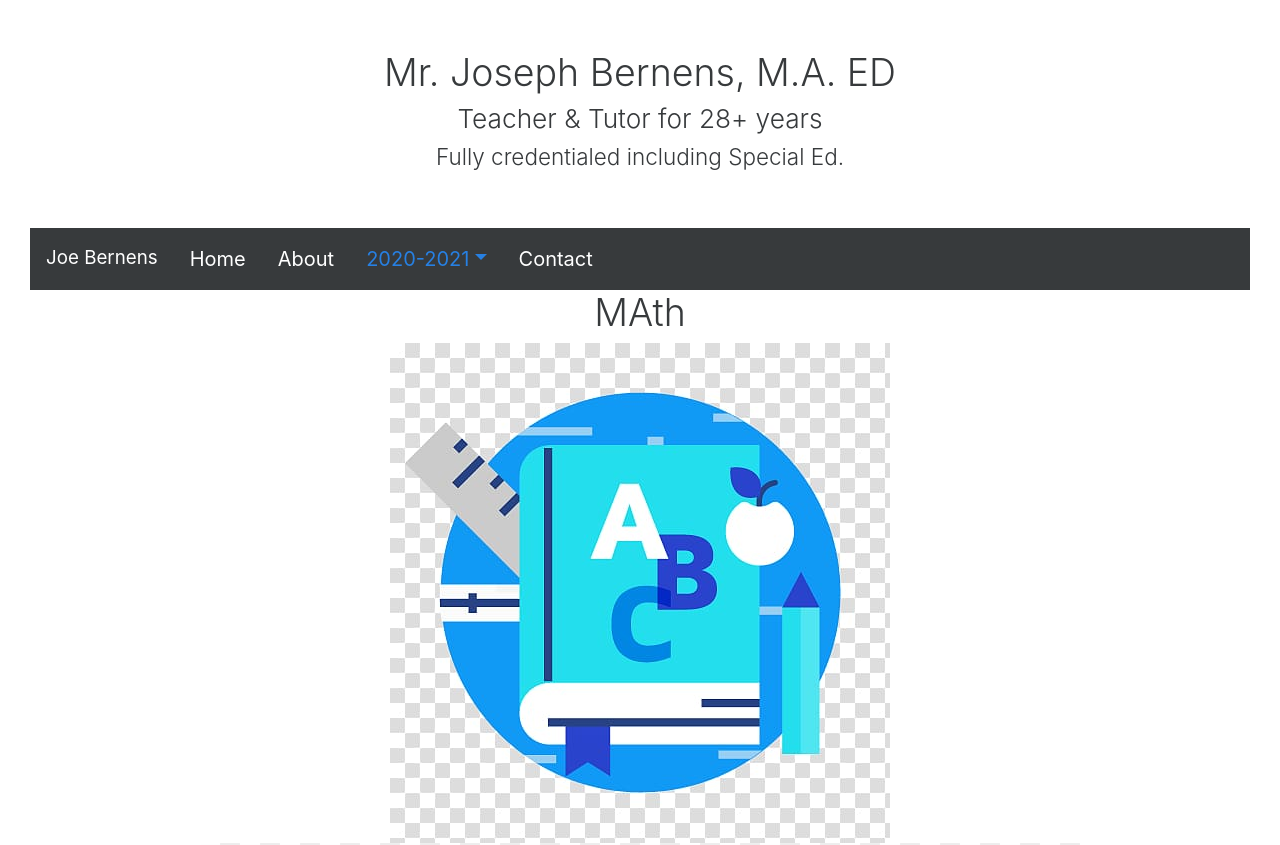
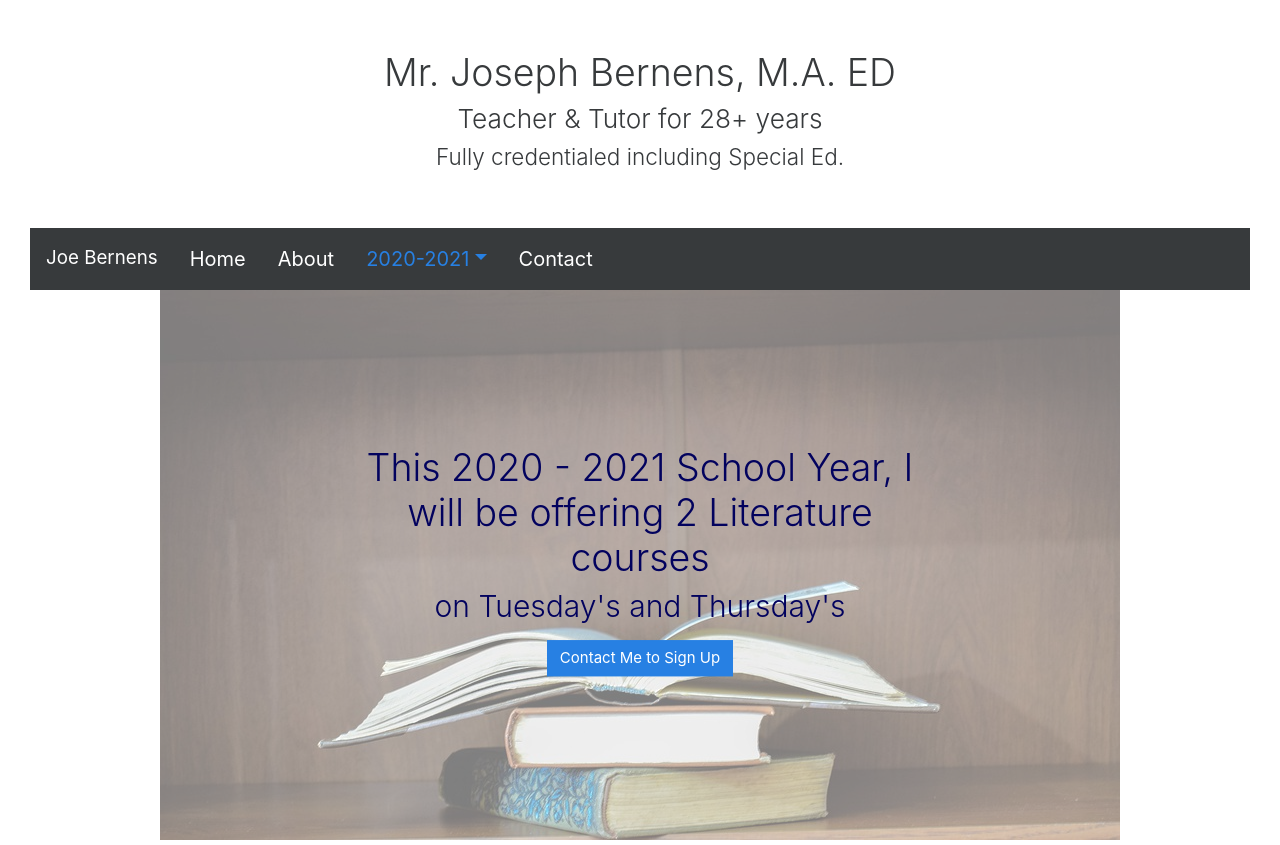
Before and after one commit to maryredlinger/joe-b-site, a React (Create React App) app: page /courses in a window 1280 px wide. Shown: the top 845 px of the page. Built offline with nearby package versions, Linux system fonts and the light colour scheme.

Commit message:
courses page

```diff
--- a/src/App.css
+++ b/src/App.css
@@ -159,9 +159,28 @@ div.transbox {
   font-size: 2em;
 }
 
+.centered {
+  position: absolute;
+  top: 50%;
+  left: 50%;
+  transform: translate(-50%, -50%);
+}
+
 .imgContainer{
   position: relative;
   text-align: center;
+}
+
+.coursesContainer{
+  position: relative;
+  text-align: center;
+  color: rgb(2, 2, 94);
+}
+
+.coursesImage{
+  max-width: 100%;
+  height: auto;
+  opacity: 0.5;
 }
 
 .wrapper {
--- a/src/pages/Courses.js
+++ b/src/pages/Courses.js
@@ -1,11 +1,15 @@
 import React from 'react'
+import { Nav, NavItem, NavLink as Link } from 'reactstrap';
 
 const Courses = () => {
     return(
-        <div>
-            <h1>MAth</h1>
-            <img src="./english_reading.jpg"></img>
-            <img src="./math_social.png"></img>
+        <div className="coursesContainer">
+            <img className="coursesImage" src="/courses.jpg"></img>
+            <div className="centered">
+            <h1>This 2020 - 2021 School Year, I will be offering 2 Literature courses</h1>
+            <h2>on Tuesday's and Thursday's</h2>
+            <Link href="/contact"><button className="btn btn-primary">Contact Me to Sign Up</button></Link>
+            </div>
         </div>
     )
 }
```
Also changed, not shown: public/courses.jpg (added).
